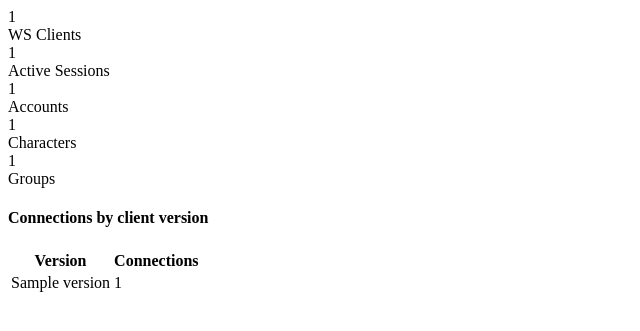
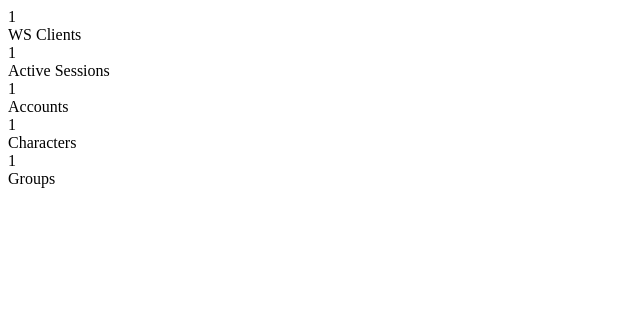
Before and after one commit to eq-p99-tools/roboToald, a FastAPI app: template roboToald/api/templates/partials/overview.html in a window 1280 px wide. Shown: the top 331 px of the page, without its empty margins (0-640 px from the left). Run offline with FastAPI, Linux system fonts and the light colour scheme; the template is opened without the code that fills it: most values are stand-ins (such as "Sample title", 1, 10 or a date in 2020); parts of the project's set-up code (start-up, migrations or seed data) failed here and were passed over.

Commit message:
Fix version number display

```diff
--- a/roboToald/api/dashboard.py
+++ b/roboToald/api/dashboard.py
@@ -356,7 +356,6 @@ async def partial_overview(request: Request):
 
     allowed = set(guild_ids)
     all_connections = [c for c in ws_manager.get_connections_summary() if c["guild_id"] in allowed]
-    client_version_counts = _histogram_client_versions(all_connections)
 
     active_session_count = 0
     for gid in guild_ids:
@@ -372,7 +371,6 @@ async def partial_overview(request: Request):
             "total_groups": total_groups,
             "ws_client_count": len(all_connections),
             "active_session_count": active_session_count,
-            "client_version_counts": client_version_counts,
         },
     )
 
@@ -386,6 +384,7 @@ async def partial_connections(request: Request):
     filter_gid = _parse_guild_filter(request)
     allowed = set(_sso_guild_ids(session["guilds"], filter_gid))
     connections = [c for c in ws_manager.get_connections_summary() if c["guild_id"] in allowed]
+    client_version_counts = _histogram_client_versions(connections)
 
     now = datetime.datetime.now()
     for conn in connections:
@@ -404,6 +403,7 @@ async def partial_connections(request: Request):
         "partials/connections.html",
         {
             "connections": connections,
+            "client_version_counts": client_version_counts,
             "is_super": session.get("super", False),
         },
     )
--- a/roboToald/api/templates/base.html
+++ b/roboToald/api/templates/base.html
@@ -123,7 +123,11 @@
             margin-bottom: 0.25rem;
         }
         .version-breakdown {
-            margin-top: 1.25rem;
+            margin: 0 0 1rem 0;
+            padding: 1rem;
+            border-radius: 8px;
+            background: var(--pico-card-background-color);
+            border: 1px solid var(--pico-muted-border-color);
         }
         .version-breakdown h4 {
             margin: 0 0 0.6rem 0;
--- a/roboToald/api/templates/partials/overview.html
+++ b/roboToald/api/templates/partials/overview.html
@@ -20,31 +20,6 @@
         <div class="label">Groups</div>
     </div>
 </div>
-<div class="version-breakdown">
-    <h4>Connections by client version</h4>
-    {% if client_version_counts %}
-    <div style="overflow-x: auto;">
-        <table>
-            <thead>
-                <tr>
-                    <th>Version</th>
-                    <th>Connections</th>
-                </tr>
-            </thead>
-            <tbody>
-                {% for row in client_version_counts %}
-                <tr>
-                    <td>{% if row.version == 'unknown' %}<span class="muted-version">unknown</span>{% else %}{{ row.version }}{% endif %}</td>
-                    <td>{{ row.count }}</td>
-                </tr>
-                {% endfor %}
-            </tbody>
-        </table>
-    </div>
-    {% else %}
-    <p class="version-breakdown-empty">No WebSocket connections</p>
-    {% endif %}
-</div>
 {% if guild_stats|length > 1 %}
 <div class="guild-stats">
     {% for g in guild_stats %}
```
Also changed, not shown: roboToald/api/templates/partials/connections.html (+23 -0 lines).
